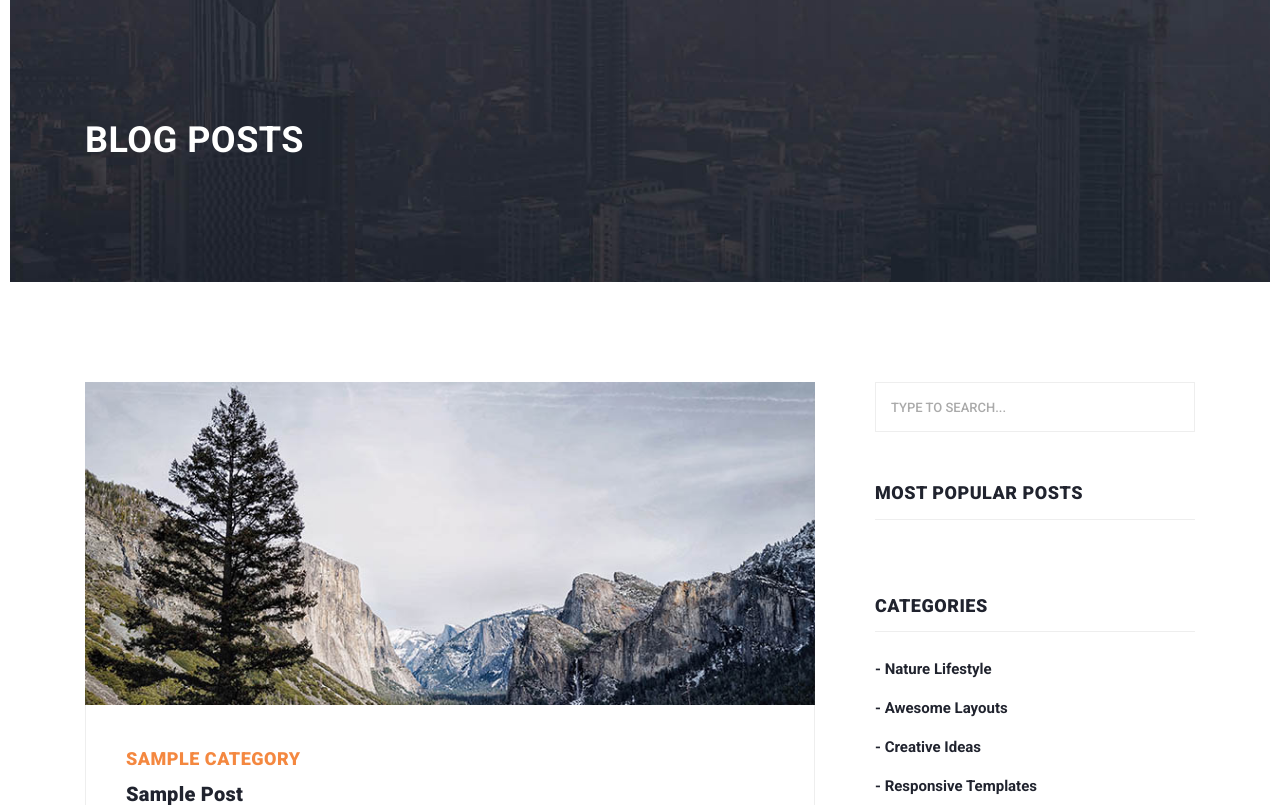
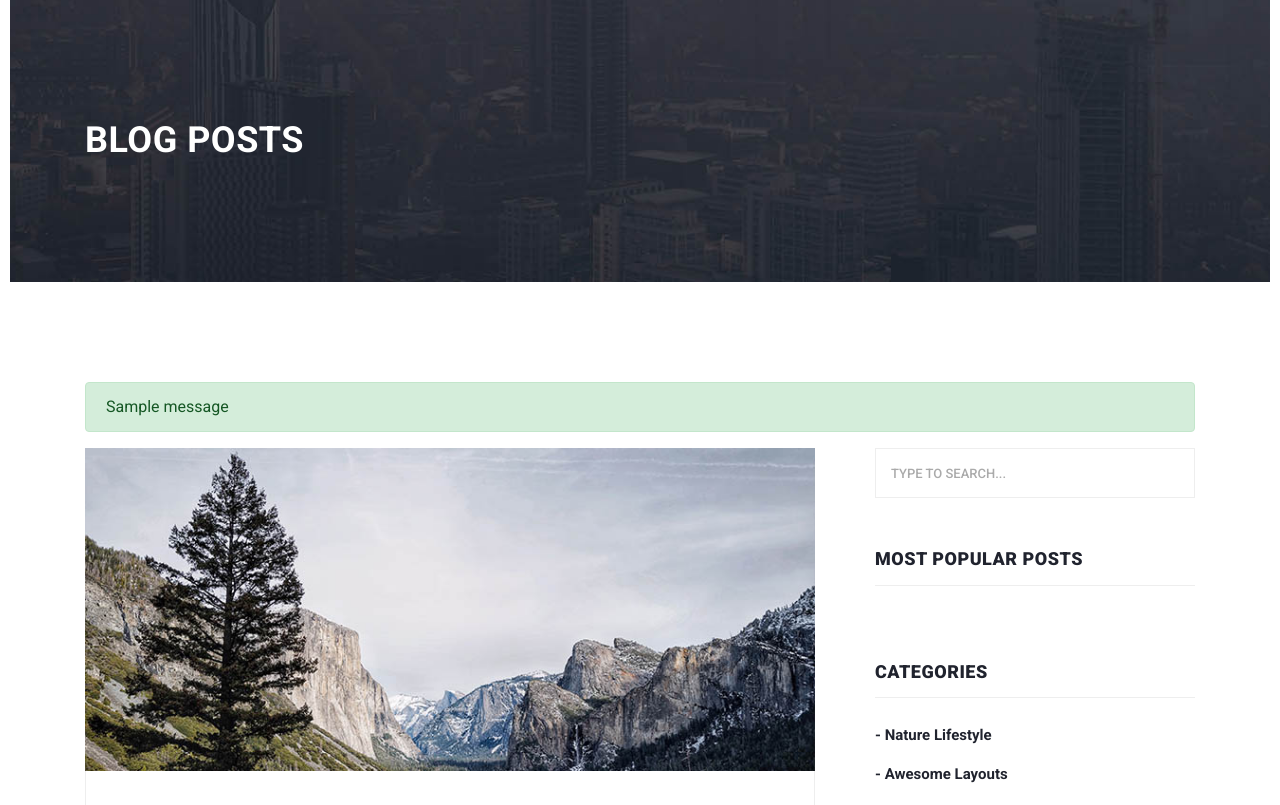
Before and after one commit to nikolai-sh/Blog, a Django app: page /blog/ in a window 1280 px wide. Shown: the part 111-916 px from the top of the page. Run offline with Django 3.2, Linux system fonts and the light colour scheme; tables that the repository leaves empty hold one stand-in row (values such as "Sample post"); one stand-in notice (Sample message) is shown; some libraries are stand-ins or nearby versions.

Commit message:
Add messages to base.html

```diff
--- a/blog/templates/blog/base.html
+++ b/blog/templates/blog/base.html
@@ -66,7 +66,7 @@ https://templatemo.com/tm-551-stand-blog
                 <a class="nav-link" href="post-details.html">Sign In</a>
               </li>
               <li class="nav-item">
-                <a class="nav-link" href="contact.html">Sign Up</a>
+                <a class="nav-link" href="{% url 'sign_up' %}">Sign Up</a>
               </li>
             </ul>
           </div>
@@ -82,9 +82,15 @@ https://templatemo.com/tm-551-stand-blog
 
     <!-- Banner Ends Here -->
 
-
     <section class="blog-posts">
       <div class="container">
+        {% if messages %}
+          {% for message in messages %}
+            <div class="alert alert-{{ message.tags }}">
+              {{ message }}
+            </div>
+          {% endfor %}
+        {% endif %}
         <div class="row">
         {% block content %} {% endblock %}
 
```
